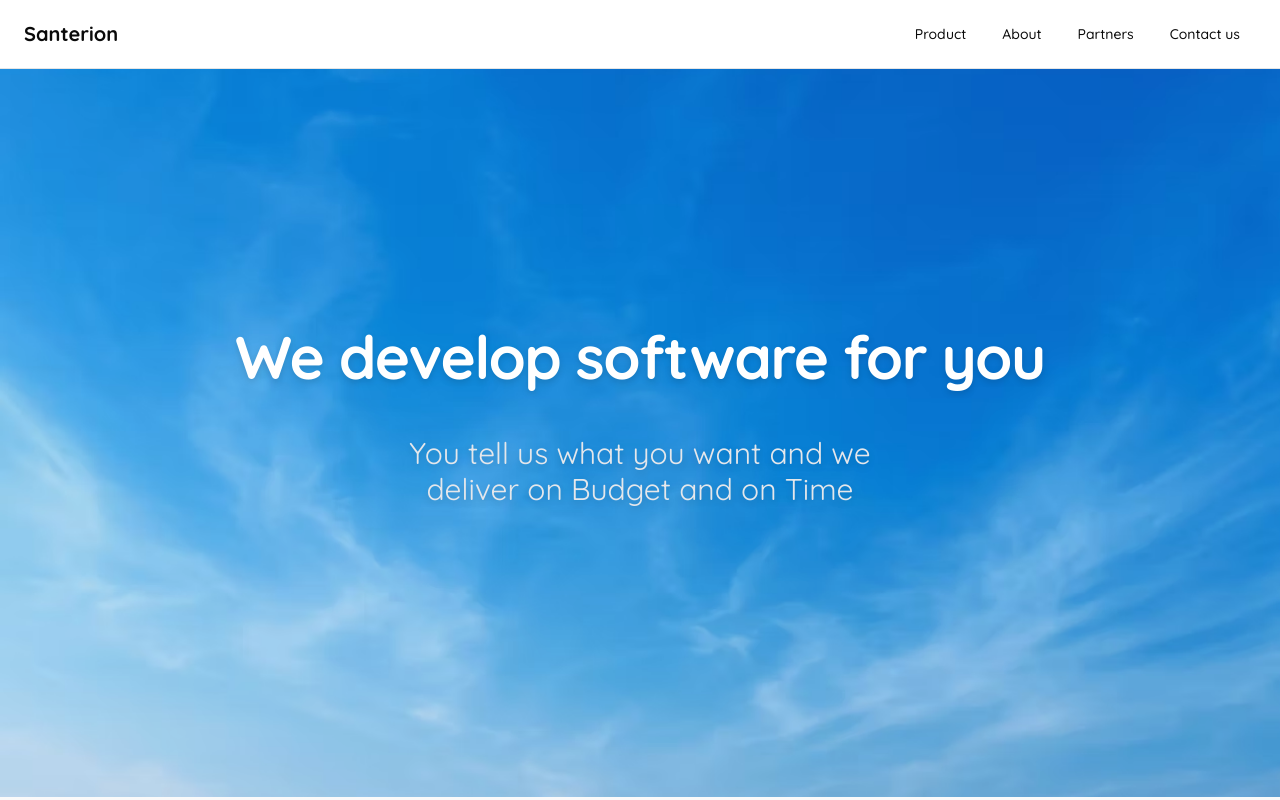
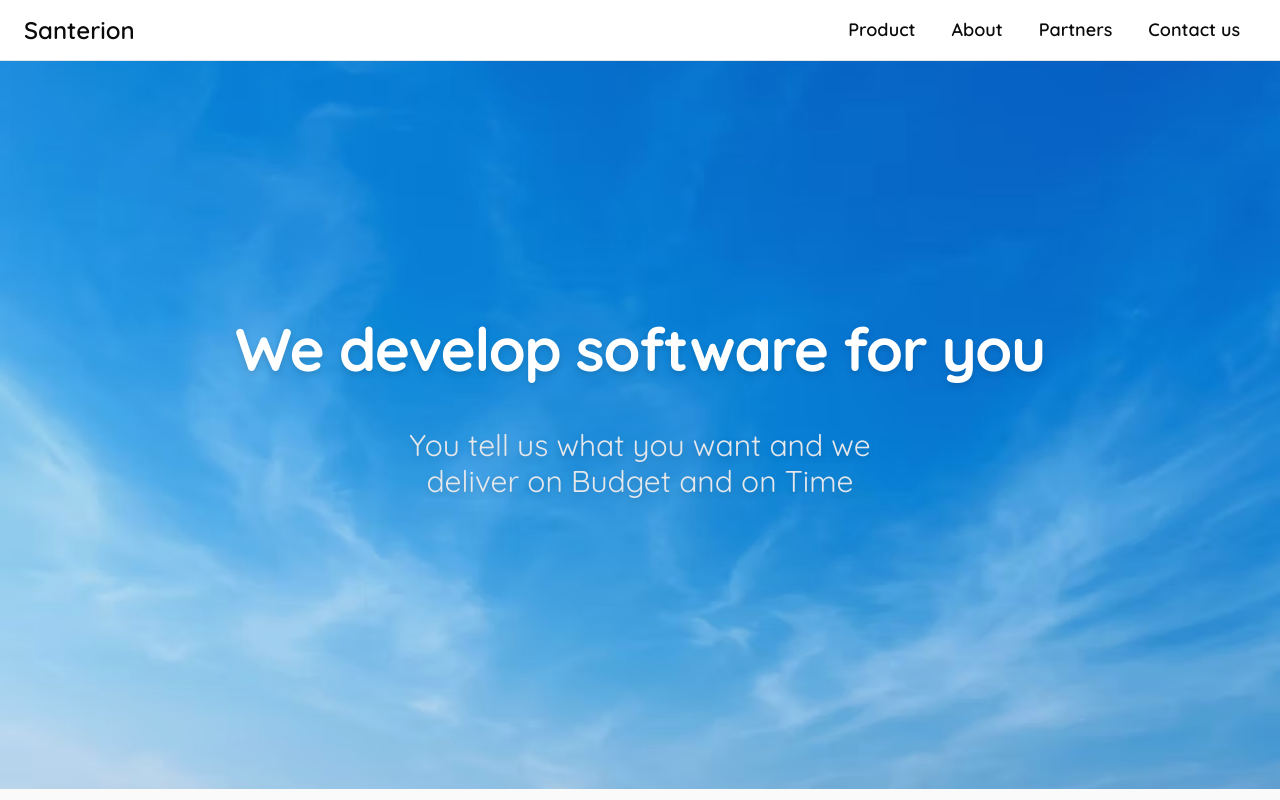
Before and after one commit to santerion/website, a Next.js app: page / in a window 1280 px wide. Shown: the top 800 px of the page. Built offline with nearby package versions, Linux system fonts and the light colour scheme.

Commit message:
updated navbar

```diff
--- a/src/components/Navbar.tsx
+++ b/src/components/Navbar.tsx
@@ -13,9 +13,9 @@ import {
 
 export function Navbar() {
   return (
-    <header className="w-full py-4 px-6 border-b">
+    <header className="w-full py-3 px-6 border-b">
       <div className="max-w-7xl mx-auto flex justify-between items-center">
-        <Link href="/" className="text-xl font-bold">
+        <Link href="/" className="text-2xl font-semibold">
           Santerion
         </Link>
 
@@ -24,7 +24,7 @@ export function Navbar() {
             <NavigationMenuItem>
               <Link href="/product" legacyBehavior passHref>
                 <NavigationMenuLink className={navigationMenuTriggerStyle()}>
-                  Product
+                  <span className="text-lg font-semibold">Product</span>
                 </NavigationMenuLink>
               </Link>
             </NavigationMenuItem>
@@ -32,7 +32,7 @@ export function Navbar() {
             <NavigationMenuItem>
               <Link href="/about" legacyBehavior passHref>
                 <NavigationMenuLink className={navigationMenuTriggerStyle()}>
-                  About
+                  <span className="text-lg font-semibold">About</span>
                 </NavigationMenuLink>
               </Link>
             </NavigationMenuItem>
@@ -40,7 +40,7 @@ export function Navbar() {
             <NavigationMenuItem>
               <Link href="/partners" legacyBehavior passHref>
                 <NavigationMenuLink className={navigationMenuTriggerStyle()}>
-                  Partners
+                  <span className="text-lg font-semibold">Partners</span>
                 </NavigationMenuLink>
               </Link>
             </NavigationMenuItem>
@@ -48,7 +48,7 @@ export function Navbar() {
             <NavigationMenuItem>
               <Link href="/contact" legacyBehavior passHref>
                 <NavigationMenuLink className={navigationMenuTriggerStyle()}>
-                  Contact us
+                  <span className="text-lg font-semibold">Contact us</span>
                 </NavigationMenuLink>
               </Link>
             </NavigationMenuItem>
```
